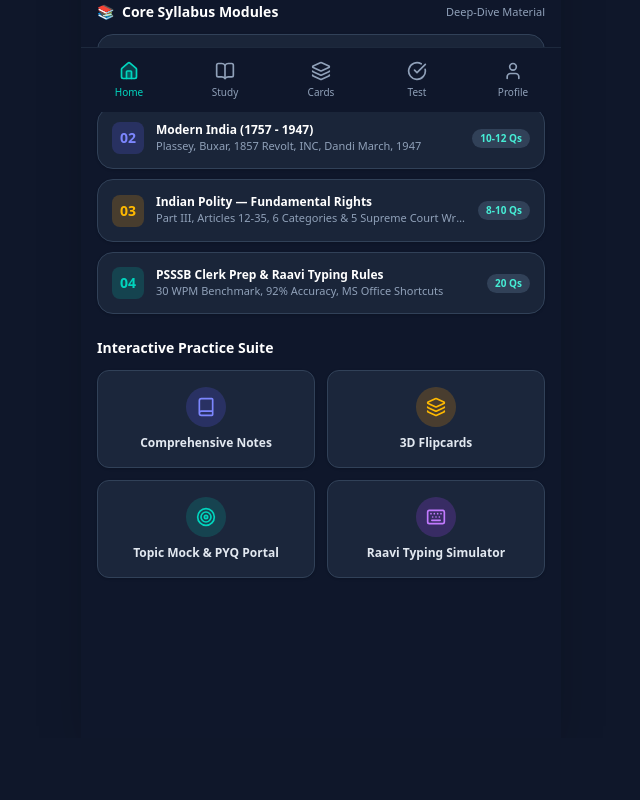
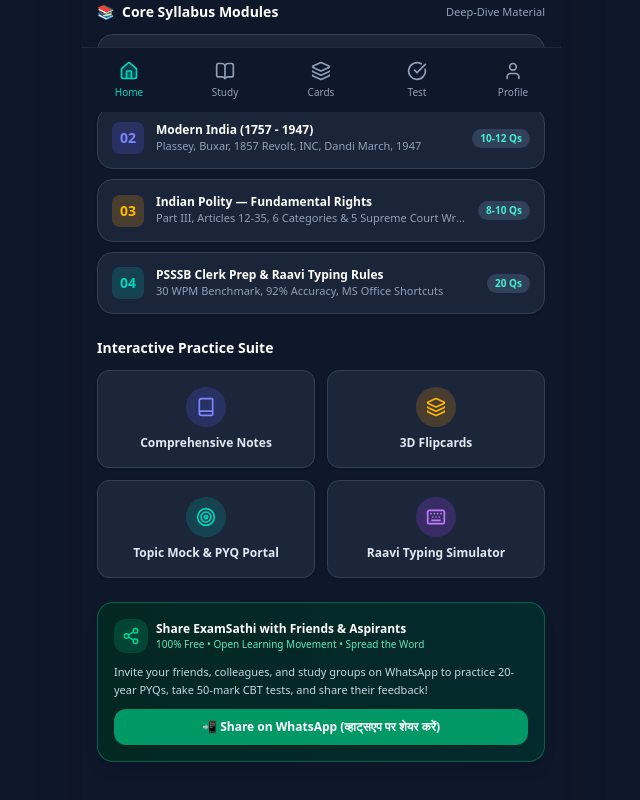
Before and after one commit to satdevkumar021-glitch/examsathi, a Next.js app: page /dashboard in a window 1280 px wide. Shown: the part 688-1488 px from the top of the page, without its empty margins (319-959 px from the left). Before the commit the page ends 1426 px from the top, so only its background shows below. Built offline with nearby package versions, Linux system fonts and the light colour scheme.

Commit message:
feat: Add one-click WhatsApp sharing buttons on Landing, Dashboard, and Results pages

```diff
--- a/src/app/(dashboard)/dashboard/page.tsx
+++ b/src/app/(dashboard)/dashboard/page.tsx
@@ -5,7 +5,7 @@ import StreakBadge from '@/components/ui/StreakBadge';
 import {
   Target, Book, Layers, CheckCircle, ArrowRight, Keyboard,
   ShieldCheck, Compass, Sparkles, Award, GraduationCap, Briefcase,
-  Search, BookOpen, Flame
+  Search, BookOpen, Flame, Share2
 } from 'lucide-react';
 
 export default function Dashboard() {
@@ -285,6 +285,34 @@ export default function Dashboard() {
         </div>
       </div>
 
+      {/* Share with Friends on WhatsApp Banner */}
+      <div className="bg-gradient-to-r from-emerald-950/80 via-slate-850 to-teal-950/80 p-4 rounded-2xl border border-emerald-500/40 shadow-lg flex flex-col gap-2.5">
+        <div className="flex items-center justify-between">
+          <div className="flex items-center gap-2">
+            <span className="p-2 bg-emerald-500/20 text-emerald-400 rounded-xl">
+              <Share2 size={18} />
+            </span>
+            <div>
+              <h3 className="text-white font-bold text-xs">Share ExamSathi with Friends & Aspirants</h3>
+              <p className="text-[10px] text-emerald-300">100% Free • Open Learning Movement • Spread the Word</p>
+            </div>
+          </div>
+        </div>
+        <p className="text-[11px] text-slate-300 leading-relaxed">
+          Invite your friends, colleagues, and study groups on WhatsApp to practice 20-year PYQs, take 50-mark CBT tests, and share their feedback!
+        </p>
+        <a
+          href={`https://api.whatsapp.com/send?text=${encodeURIComponent(
+            `🎓 *ExamSathi (परीक्षा साथी) — 100% Free Govt Exam Portal!* 🇮🇳\n\nदोस्तों, पंजाब और सरकारी भर्ती परीक्षाओं (Master Cadre SST, PSSSB Clerk, Police, Patwari, REET, CTET) की मुफ्त तैयारी के लिए ExamSathi देखें:\n\n✨ 20-Year Archive (2004–2024)\n✨ 50-Question Live CBT Mock Tests with Negative Marking\n✨ Predicted State & Category Merit Rank\n✨ 3D Spaced Repetition Flip Cards & Notes\n✨ हिंदी, ਪੰਜਾਬੀ & English\n\n👉 100% Free Link:\nhttps://satdevkumar021-glitch.github.io/examsathi/\n\nकृपया इसे अपने दोस्तों के साथ शेयर करें और अपना फीडबैक दें! 🙏`
+          )}`}
+          target="_blank"
+          rel="noopener noreferrer"
+          className="w-full bg-emerald-600 hover:bg-emerald-500 text-white font-bold py-2.5 rounded-xl text-center text-xs flex items-center justify-center gap-2 shadow transition"
+        >
+          <span>📲 Share on WhatsApp (व्हाट्सएप पर शेयर करें)</span>
+        </a>
+      </div>
+
     </div>
   );
 }
--- a/src/app/(dashboard)/results/[attemptId]/ResultsClient.tsx
+++ b/src/app/(dashboard)/results/[attemptId]/ResultsClient.tsx
@@ -763,6 +763,19 @@ export default function Results() {
 
       {/* 7. ACTION BUTTONS */}
       <div className="flex flex-col gap-2.5 mt-2">
+        {/* Share Score on WhatsApp */}
+        <a
+          href={`https://api.whatsapp.com/send?text=${encodeURIComponent(
+            `🎓 *ExamSathi CBT Mock Test Scorecard!* 🇮🇳\n\nमैंने अभी ExamSathi पर ${testTitle} दिया:\n📊 Score: ${rawScore}/${total} (${percentage}%)\n🎯 Accuracy: ${accuracy}%\n🏆 Predicted State Rank: #${predictedRank.stateRank} / ${predictedRank.totalCandidates.toLocaleString()}\n\nयह 100% Free Portal है (Master Cadre, Clerk, Police, Patwari, REET, CTET)।\n👉 आप भी अपना टेस्ट दें और तैयारी करें:\nhttps://satdevkumar021-glitch.github.io/examsathi/`
+          )}`}
+          target="_blank"
+          rel="noopener noreferrer"
+          className="w-full bg-emerald-600 hover:bg-emerald-500 text-white font-black py-3.5 rounded-xl text-center text-xs shadow-lg flex items-center justify-center gap-2 transition"
+        >
+          <Share2 size={16} />
+          <span>Share Score & Platform on WhatsApp 📲</span>
+        </a>
+
         {/* Review in Flip Card Mode */}
         <Link
           href={`/mock-test/${testId}?mode=flip`}
--- a/src/app/page.tsx
+++ b/src/app/page.tsx
@@ -96,6 +96,19 @@ export default function LandingPage() {
         >
           <span>Start Learning • अध्ययन शुरू करें</span>
         </Link>
+
+        {/* WhatsApp Share Button */}
+        <a
+          href={`https://api.whatsapp.com/send?text=${encodeURIComponent(
+            `🎓 *ExamSathi (परीक्षा साथी) — 100% Free Govt Exam Portal!* 🇮🇳\n\nनमस्ते / ਸਤਿ ਸ਼੍ਰੀ ਅਕਾਲ दोस्तों!\nपंजाब और सरकारी भर्ती परीक्षाओं (Master Cadre SST, PSSSB Clerk, Police, Patwari, REET, CTET) की मुफ्त तैयारी के लिए ExamSathi देखें:\n\n✨ 20-Year Archive (2004–2024)\n✨ 50-Question Live CBT Mock Tests with Negative Marking\n✨ Predicted State & Category Merit Rank\n✨ 3D Spaced Repetition Flip Cards & Notes\n✨ हिंदी, ਪੰਜਾਬੀ (Gurmukhi) & English\n\n👉 100% Free Link (No ads / No fees):\nhttps://satdevkumar021-glitch.github.io/examsathi/\n\nकृपया इसे अपने दोस्तों व स्टडी ग्रुप्स में शेयर करें और फीडबैक दें! 🙏`
+          )}`}
+          target="_blank"
+          rel="noopener noreferrer"
+          className="w-full bg-emerald-600/90 hover:bg-emerald-600 text-white font-bold py-3 rounded-xl shadow transition text-xs flex items-center justify-center gap-2 border border-emerald-500/50"
+        >
+          <span>📲 Share on WhatsApp (व्हाट्सएप पर शेयर करें)</span>
+        </a>
+
         <div className="flex justify-center gap-4 text-xs text-slate-400">
           <Link href="/login" className="hover:text-white transition">
             Student Login
```
